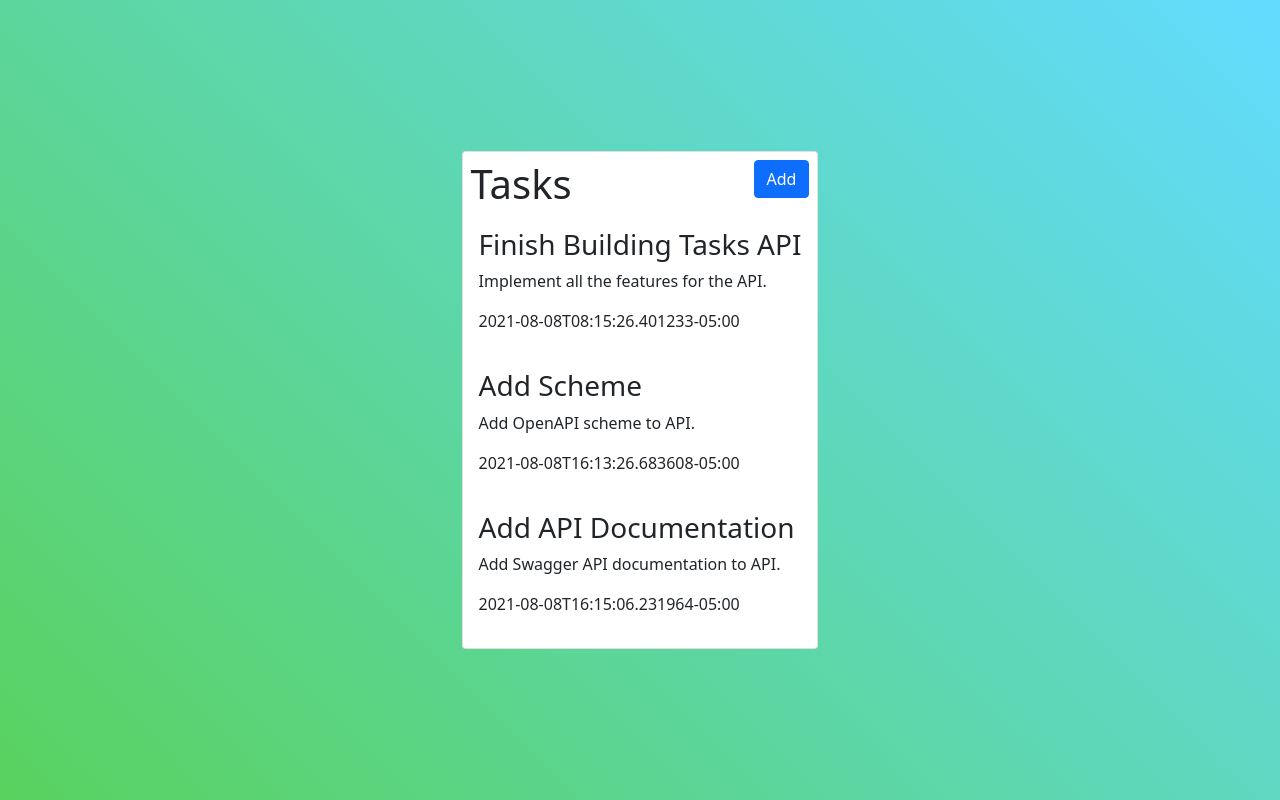
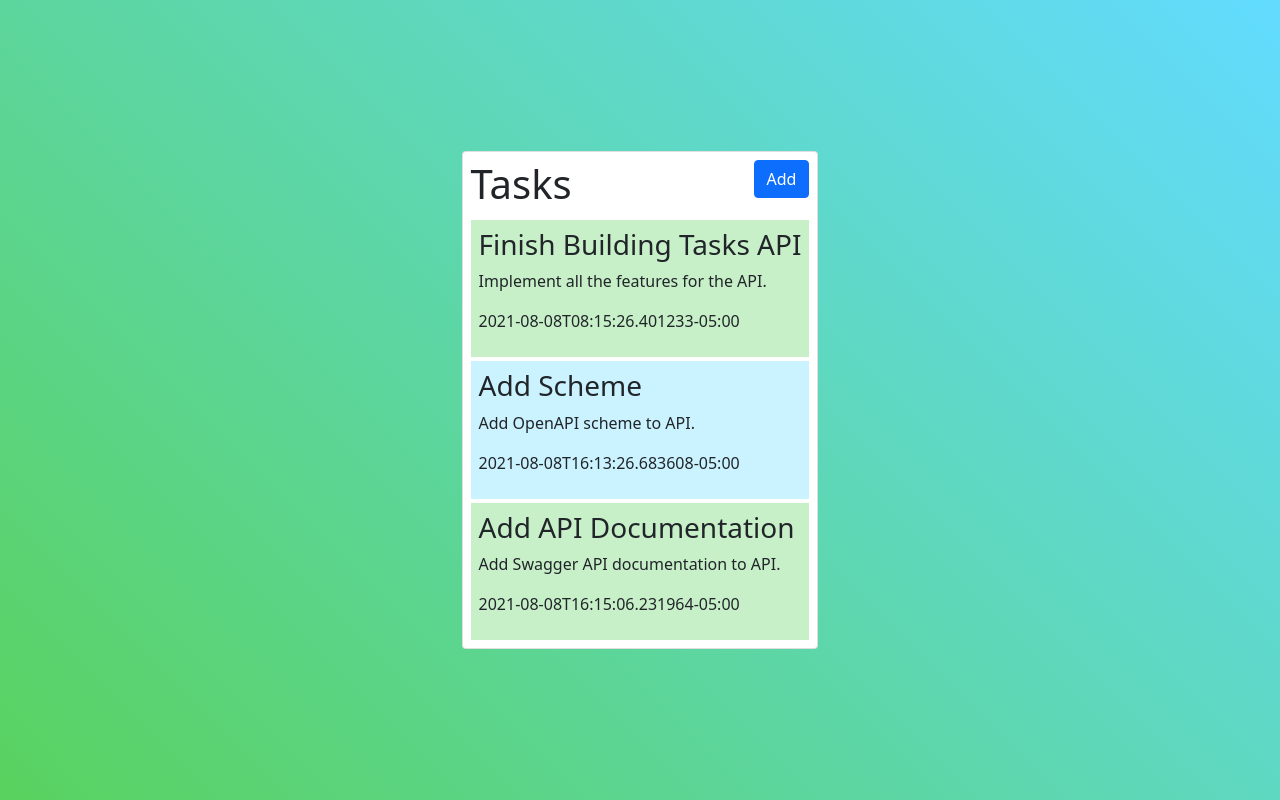
Before and after one commit to mppatterson84/mp-tasks, a React (Create React App) app: page / in a window 1280 px wide. Built offline with nearby package versions, Linux system fonts and the light colour scheme.

Commit message:
add background colors to task

```diff
--- a/src/index.css
+++ b/src/index.css
@@ -14,3 +14,9 @@ body {
   min-width: 300px;
   max-width: 600px;
 }
+.task:nth-of-type(even) {
+  background-color: rgba(34, 195, 41, 0.25);
+}
+.task:nth-of-type(odd) {
+  background-color: rgba(45, 207, 253, 0.25);
+}
```
